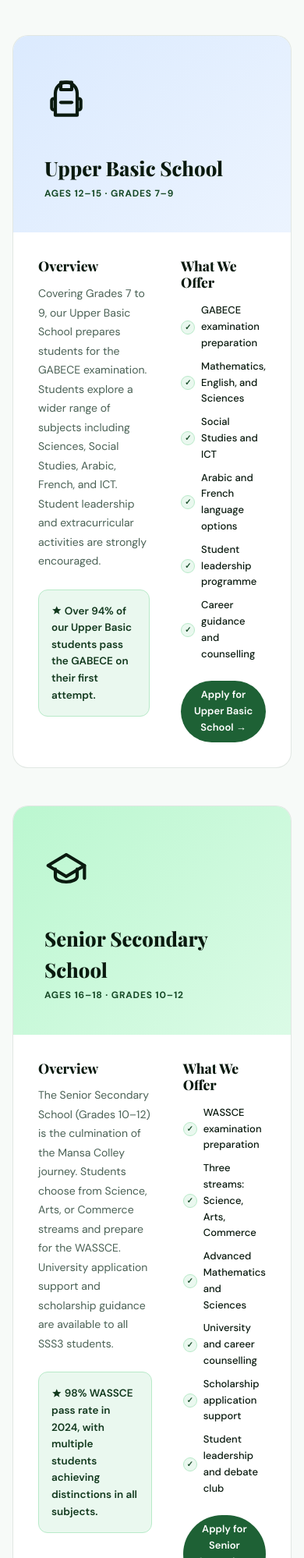
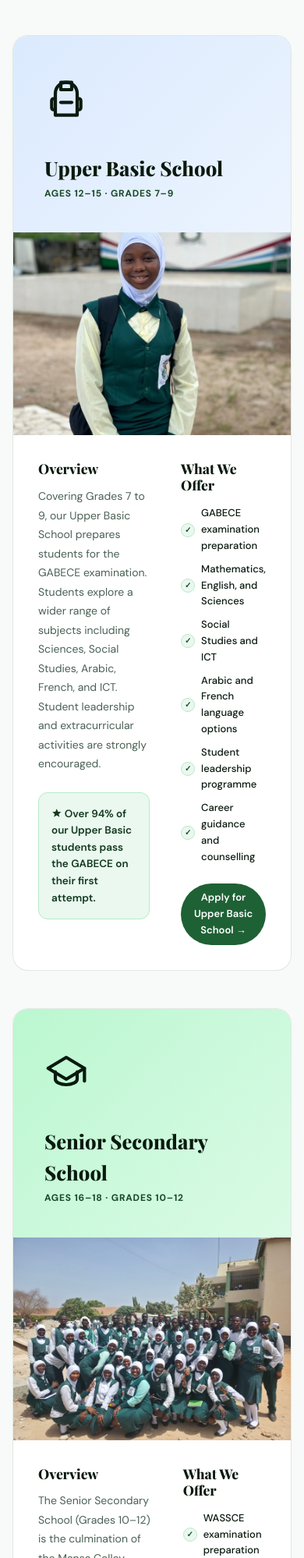
Before and after one commit to isatou614/mansa-colley-school, a plain HTML site: page schools.html in a window 390 px wide. Shown: the part 2368-4366 px from the top of the page at 78% size. Drawn offline with nearby package versions, Linux system fonts and the light colour scheme.

Commit message:
Fix placeholder phone number in footer, add school photos
Replace the "+220 XXX XXXX" placeholder in the footer contact block
with the real Senior School number on all pages, and add real photos
to the Senior Secondary and Upper Basic school level cards.

```diff
--- a/schools.html
+++ b/schools.html
@@ -172,6 +172,9 @@
             </div>
           </div>
         </div>
+        <div style="height:260px;overflow:hidden">
+          <img src="img/upper-basic.jpg" alt="Upper Basic School student at Mansa Colley School" style="width:100%;height:100%;object-fit:cover;display:block">
+        </div>
         <div style="padding:2rem;display:grid;grid-template-columns:1.4fr 1fr;gap:2.5rem;align-items:start">
           <div>
             <h3 style="font-size:1.1rem;font-weight:800;margin-bottom:0.8rem">Overview</h3>
@@ -202,6 +205,9 @@
               <div style="font-size:12px;font-weight:700;color:var(--g6);text-transform:uppercase;letter-spacing:0.8px;margin-top:3px">Ages 16–18 · Grades 10–12</div>
             </div>
           </div>
+        </div>
+        <div style="height:260px;overflow:hidden">
+          <img src="img/senior-secondary.jpg" alt="Senior Secondary School students at Mansa Colley School" style="width:100%;height:100%;object-fit:cover;display:block">
         </div>
         <div style="padding:2rem;display:grid;grid-template-columns:1.4fr 1fr;gap:2.5rem;align-items:start">
           <div>
@@ -282,7 +288,7 @@
         <div class="fcol-title">Contact</div>
         <ul class="flinks">
           <li><a href="contact.html"><svg class="icon" aria-hidden="true" focusable="false"><use href="#icon-pin"></use></svg> Brikama Jalambang</a></li>
-          <li><a href="tel:+220833318460"><svg class="icon" aria-hidden="true" focusable="false"><use href="#icon-phone"></use></svg> +220 XXX XXXX</a></li>
+          <li><a href="tel:+220833318460"><svg class="icon" aria-hidden="true" focusable="false"><use href="#icon-phone"></use></svg> +220 833318460</a></li>
           <li><a href="mailto:mcbseniorschool@gmail.com"><svg class="icon" aria-hidden="true" focusable="false"><use href="#icon-mail"></use></svg> mcbseniorschool@gmail.com</a></li>
           <li><span><svg class="icon" aria-hidden="true" focusable="false"><use href="#icon-clock"></use></svg> Mon–Fri: 8:00 AM – 4:00 PM</span></li>
         </ul>
```
Also changed, not shown: about.html (+1 -1 lines), admission.html (+1 -1 lines), contact.html (+1 -1 lines), donors.html (+1 -1 lines), excellence.html (+1 -1 lines), index.html (+1 -1 lines), news.html (+1 -1 lines), staff.html (+1 -1 lines), img/senior-secondary.jpg (added), img/upper-basic.jpg (added).
